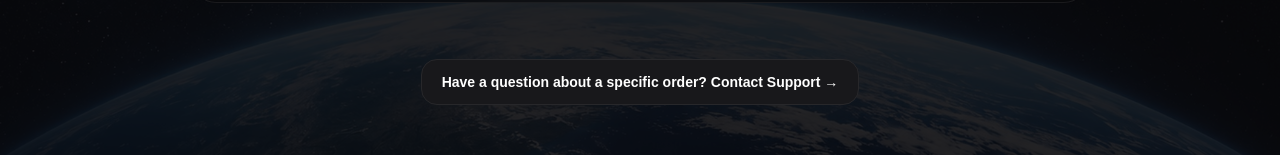
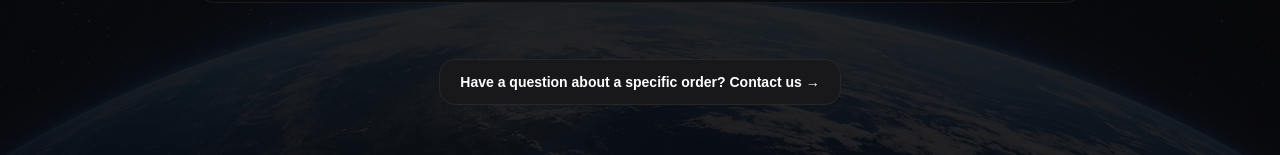
Before and after one commit to marioshop-cmd/mario-shop, a Next.js app in the folder mariosshop/: page /refund-policy in a window 1280 px wide. Shown: the part 6710-6865 px from the top of the page. Built offline with nearby package versions, Linux system fonts and the light colour scheme; no server answers.

Commit message:
fix contact link on refund policy page

```diff
--- a/mariosshop/app/refund-policy/page.tsx
+++ b/mariosshop/app/refund-policy/page.tsx
@@ -562,10 +562,10 @@ export default function RefundPolicyPage() {
         {/* Bottom back link */}
         <div className="text-center pt-4">
           <Link
-            href="/support"
+            href="/contact"
             className="inline-flex items-center gap-2 rounded-2xl border border-zinc-800 bg-zinc-900 px-5 py-3 text-sm font-bold text-white hover:border-red-500/40 transition"
           >
-            Have a question about a specific order? Contact Support →
+            Have a question about a specific order? Contact us →
           </Link>
         </div>
       </div>
```
